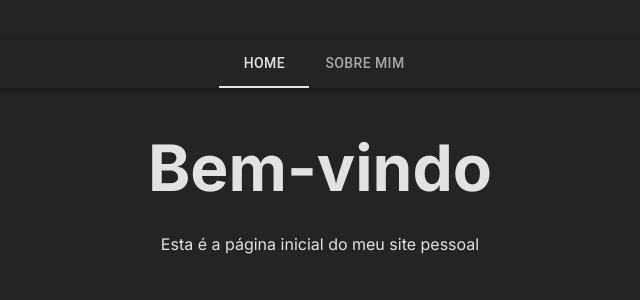
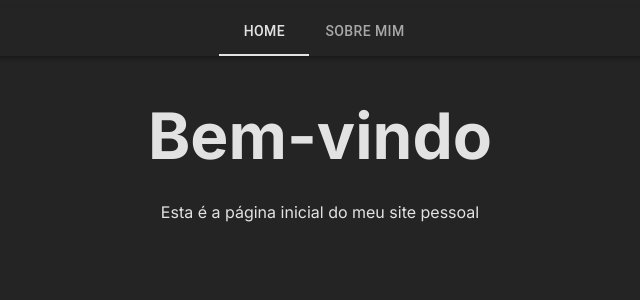
Before and after one commit to Fabricio1358/Meu-Site, a React (Vite) app: page / in a window 1280 px wide. Shown: the top 300 px of the page, without its empty margins (320-960 px from the left). Built offline with nearby package versions, Linux system fonts and the light colour scheme.

Commit message:
fix: adjust padding in #root and remove !important from h1 font size

```diff
--- a/src/App.css
+++ b/src/App.css
@@ -1,7 +1,7 @@
 #root {
   max-width: 100vh;
   margin: 0 auto;
-  padding: 2rem;
+  padding: 0rem 2rem;
   text-align: center;
   font-family: 'Inter', sans-serif;
 }
@@ -11,7 +11,7 @@
 }
 
 #App h1 {
-  font-size: 4rem !important; /* Forçando um tamanho maior com !important */
+  font-size: 4rem; /* 64px */
   font-weight: 700;
   margin: 0;
 }
```
